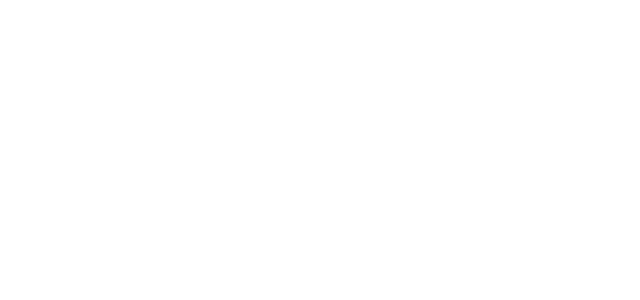
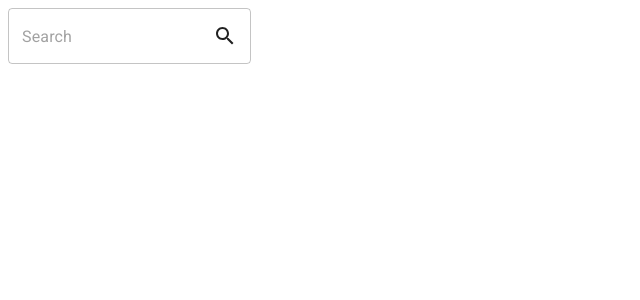
Before and after one commit to ngocthily/youtube-clone, a React (Create React App) app: page / in a window 1280 px wide. Shown: the top 300 px of the page, without its empty margins (0-640 px from the left). Built offline with nearby package versions, Linux system fonts and the light colour scheme.

Commit message:
add youtube api and grabs 5 videos

```diff
--- a/src/actions/index.js
+++ /dev/null
@@ -1,3 +0,0 @@
-import axios from 'axios';
-
-// grab response from axios get api
--- /dev/null
+++ b/src/apis/youtube.js
@@ -0,0 +1,12 @@
+import axios from 'axios';
+const KEY = 'AIzaSyBkd7MylnNERY9yxcKgGd9gO2Du3dSDq9I';
+
+export default axios.create({
+    baseURL: 'https://www.googleapis.com/youtube/v3',
+    params: {
+        part: 'snippet',
+        maxResults: 5,
+        type: 'video',
+        key: KEY
+    }
+});
--- a/src/components/App.js
+++ b/src/components/App.js
@@ -1,11 +1,29 @@
-import React from 'react';
-import { Route } from 'react-router-dom';
+import React, { useState } from 'react';
+import youtube from 'apis/youtube';
+import SearchBar from 'components/SearchBar';
 import SearchResultList from 'components/SearchResultList';
 
-const App = () => {
+function App() {
+    const [videos, setVideos] = useState([]);
+
+    const handleSubmit = async (keyword) => {
+        const response = await youtube.get("/search", {
+            params: {
+                q: keyword
+            }
+        });
+
+        setVideos(response.data.items);
+    };
+
     return (
         <div>
-            <Route path="/results" component={SearchResultList}/>
+            <div>
+                <SearchBar searchHandleSubmit={handleSubmit}/>
+            </div>
+            <div>
+                <SearchResultList videos={videos}/>
+            </div>
         </div>
     )
 }
--- a/src/components/SearchBar.js
+++ b/src/components/SearchBar.js
@@ -1,25 +1,38 @@
-import React from 'react';
+import React, { useState } from 'react';
 import { TextField,
-    InputAdornment,
-    Button } from '@material-ui/core';
+    InputAdornment} from '@material-ui/core';
 import { Search } from '@material-ui/icons'
 
-function SearchBar() {
+const SearchBar = ({ searchHandleSubmit }) => {
+    const [keyword, setKeyword] = useState('');
+
+    const onChange = (event) => {
+        setKeyword(event.target.value)
+    };
+
+    const handleSubmit = (event) => {
+        event.preventDefault();
+        searchHandleSubmit(keyword);
+        setKeyword('');
+    }
+
     return (
         <div>
+            <form onSubmit={handleSubmit}>
                 <TextField id="outlined-basic"
                     placeholder="Search"
                     variant="outlined"
+                    value={keyword}
+                    onChange={onChange}
                     InputProps={{
                         endAdornment: (
                             <InputAdornment position="end">
-                            <Button>
                                 <Search/>
-                            </Button>
                             </InputAdornment>
                         ),
                     }}>
                 </TextField>
+            </form>
         </div>
     )
 };
--- a/src/components/SearchResultList.js
+++ b/src/components/SearchResultList.js
@@ -1,11 +1,14 @@
 import React from 'react';
-import SearchBar from 'components/SearchBar';
+import VideoItem from 'components/VideoItem';
 
-const SearchResultList = () => {
+const SearchResultList = ({ videos }) => {
     return (
         <div>
-            <div><SearchBar/></div>
-            <div>Search List</div>
+            <div>
+                {videos.map((video,idx) => (
+                    <VideoItem key={idx} video={video}/>
+                ))}
+            </div>
         </div>
     )
 };
--- /dev/null
+++ b/src/components/VideoItem.js
@@ -0,0 +1,17 @@
+import React from 'react';
+
+const VideoItem = ({ video }) => {
+    return (
+        <div>
+            <img src={video.snippet.thumbnails.medium.url}/>
+            <div>
+                {video.snippet.title}
+            </div>
+            <div>
+                {video.snippet.description}
+            </div>
+        </div>
+    )
+};
+
+export default VideoItem;
--- a/src/index.js
+++ b/src/index.js
@@ -1,14 +1,8 @@
 import React from 'react';
 import ReactDOM from 'react-dom';
-import { BrowserRouter, Route } from 'react-router-dom';
-import Root from 'Root';
 import App from 'components/App';
 
 ReactDOM.render(
-  <Root>
-    <BrowserRouter>
-      <Route path="/" component={App}/>
-    </BrowserRouter>
-  </Root>,
+  <App/>,
   document.getElementById('root')
 );
--- a/src/reducers/index.js
+++ /dev/null
@@ -1,6 +0,0 @@
-import { getDefaultNormalizer } from '@testing-library/react';
-import { combineReducers } from 'redux';
-
-export default combineReducers({
-
-});
```
Also changed, not shown: src/actions/types.js (deleted), src/components/Video.js (deleted), src/components/VideoInfo.js (deleted), src/reducers/videos.js (deleted), 1 other file (tests, documents, lock files or other folders). Lines whose indentation alone changed are shown as unchanged.
